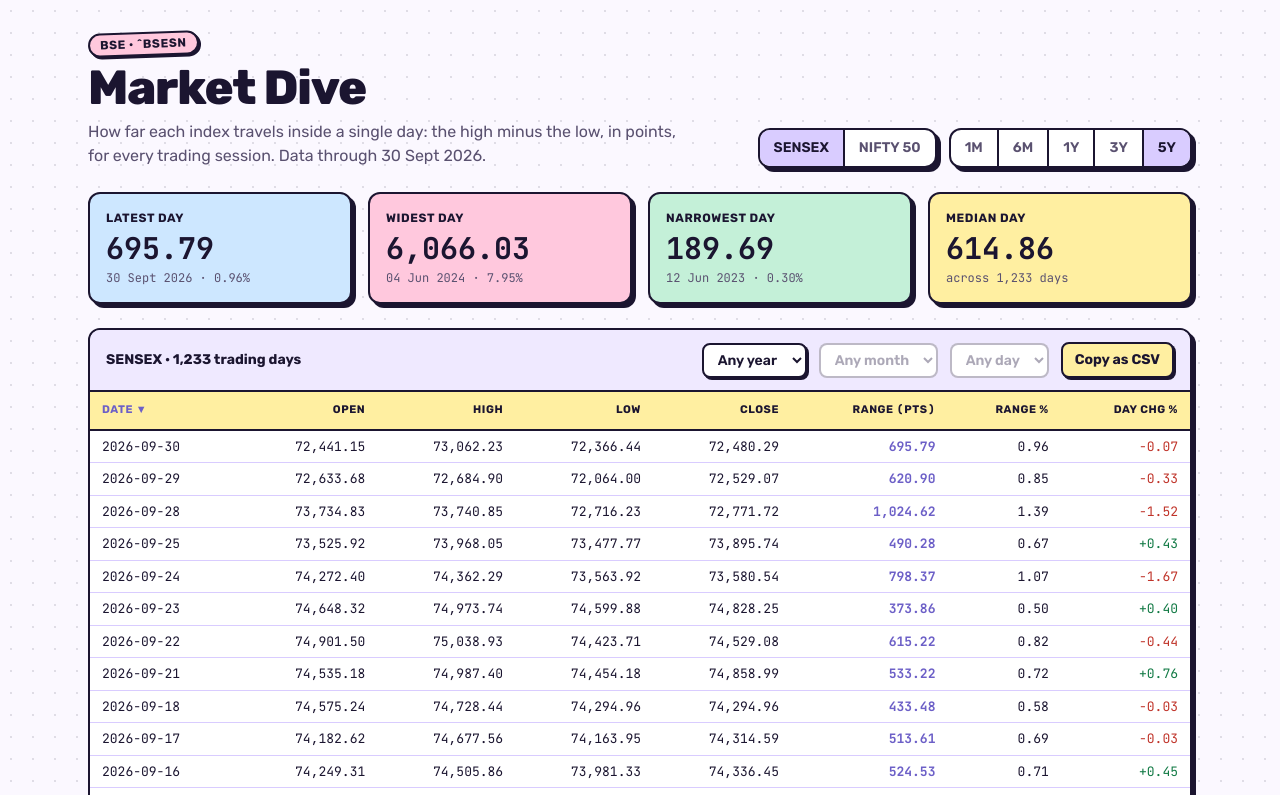
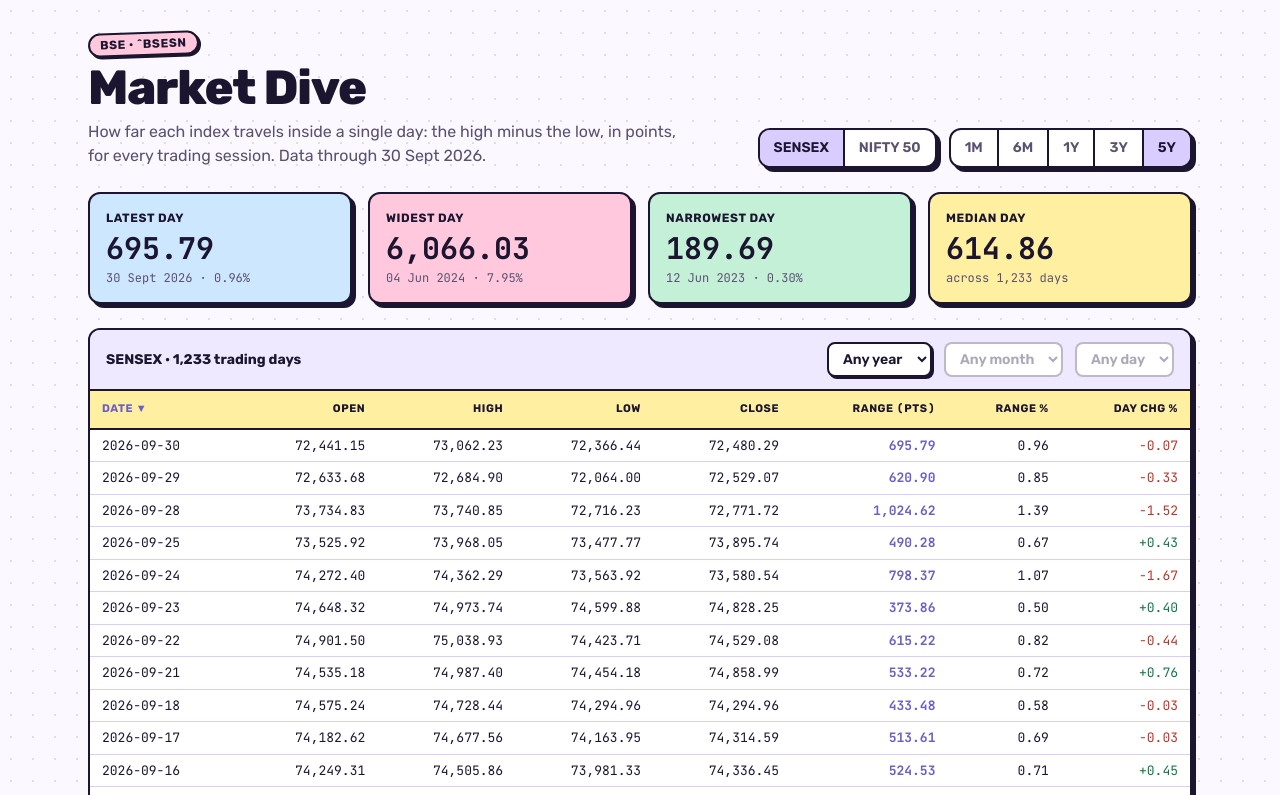
Before and after one commit to ANSH4195/market-dive, a React (Vite) app: page / in a window 1280 px wide. Shown: the top 795 px of the page. Built offline with nearby package versions, Linux system fonts and the light colour scheme.

Commit message:
Remove Copy as CSV
Co-Authored-By: Claude Opus 5.5 <noreply@anthropic.com>

```diff
--- a/src/components/DayTable.tsx
+++ b/src/components/DayTable.tsx
@@ -28,7 +28,6 @@ export function DayTable({ days, name }: { days: Day[]; name: string }) {
   const [year, setYear] = useState('')
   const [month, setMonth] = useState('')
   const [day, setDay] = useState('')
-  const [copyMsg, setCopyMsg] = useState<string | null>(null)
 
   const years = useMemo(() => partsOf(days, '', 0, 4).reverse(), [days])
   const months = useMemo(() => (year ? partsOf(days, `${year}-`, 5, 7) : []), [days, year])
@@ -60,20 +59,6 @@ export function DayTable({ days, name }: { days: Day[]; name: string }) {
   const sortBy = (k: Key) => {
     setDir(k === sortKey && dir === 'desc' ? 'asc' : 'desc')
     setSortKey(k)
-  }
-
-  const copyCsv = async () => {
-    const csv = [
-      'date,open,high,low,close,range_pts,range_pct',
-      ...rows.map((d) => [d.date, d.open, d.high, d.low, d.close, d.range.toFixed(2), d.rangePct.toFixed(3)].join(',')),
-    ].join('\n')
-    try {
-      await navigator.clipboard.writeText(csv)
-      setCopyMsg(`Copied ${rows.length} rows`)
-    } catch {
-      setCopyMsg('Clipboard blocked')
-    }
-    setTimeout(() => setCopyMsg(null), 1800)
   }
 
   return (
@@ -127,13 +112,6 @@ export function DayTable({ days, name }: { days: Day[]; name: string }) {
               Clear
             </button>
           )}
-          <button
-            type="button"
-            onClick={copyCsv}
-            className="brut-press cursor-pointer rounded-lg border-[2.5px] border-ink bg-butter px-3 py-1.5 text-sm font-bold shadow-brut-sm"
-          >
-            {copyMsg ?? 'Copy as CSV'}
-          </button>
         </div>
       </div>
       <div ref={scrollRef} className="max-h-[560px] overflow-auto">
```
